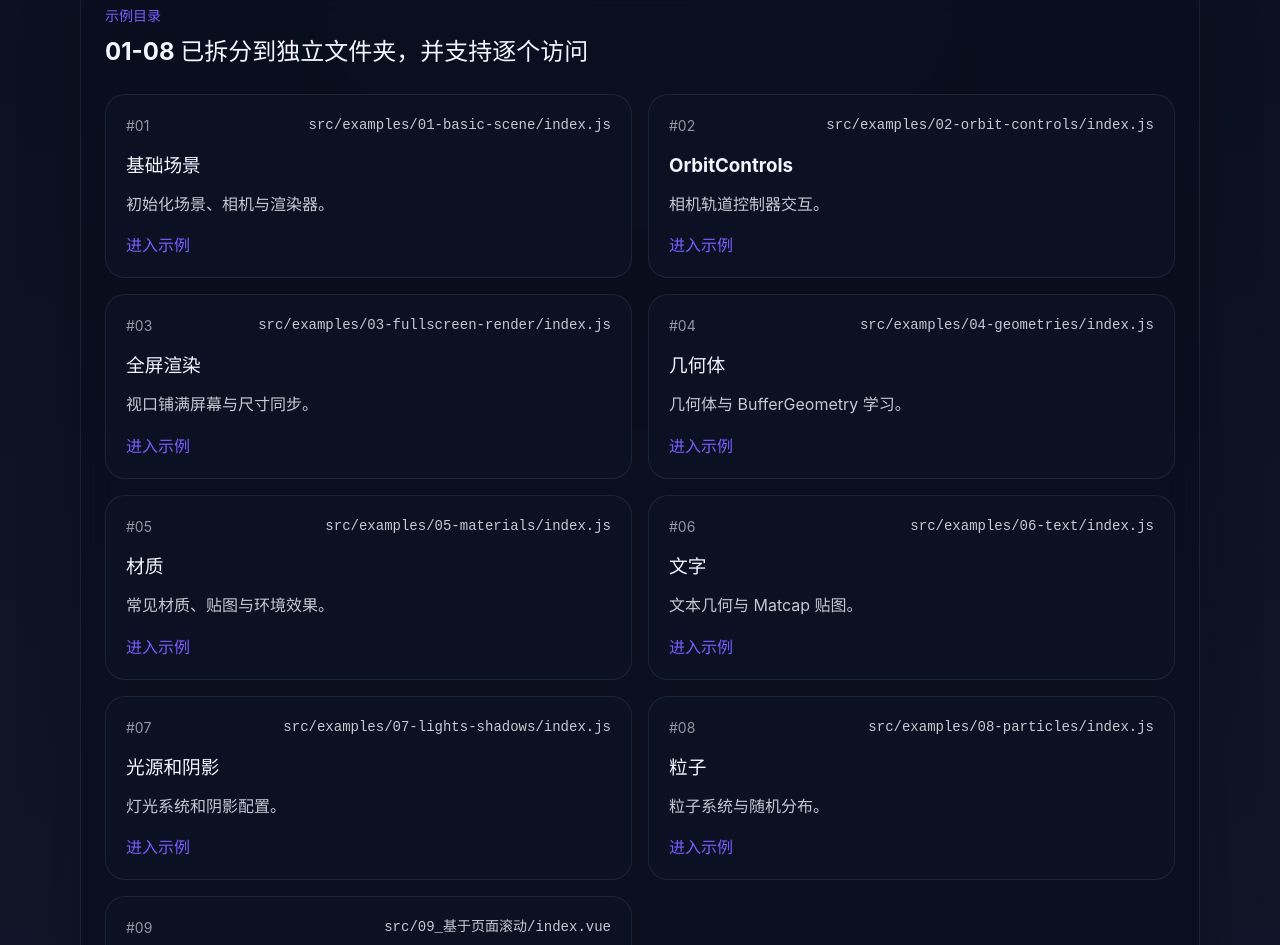
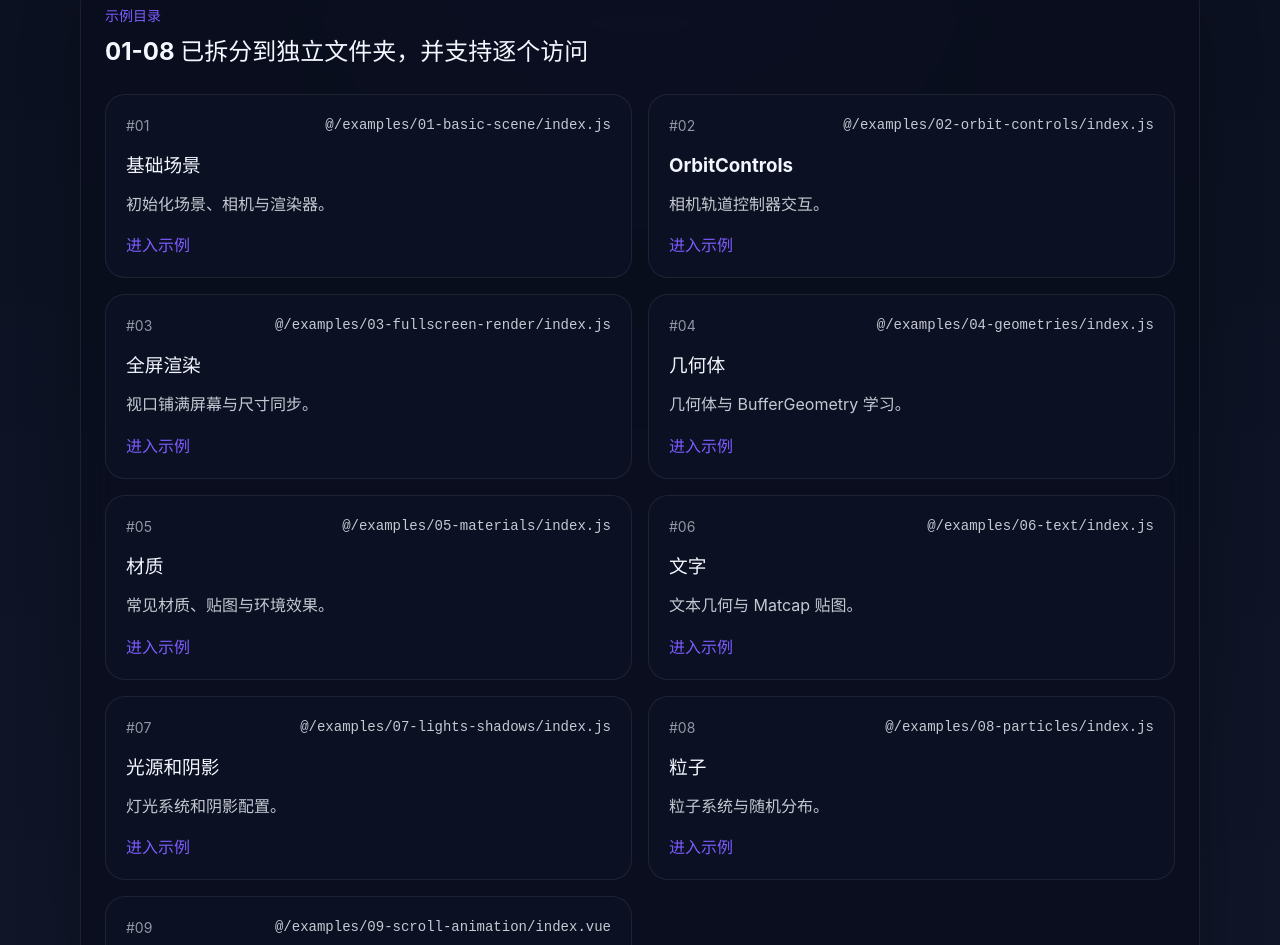
Before and after one commit to ChinaTiger9527/three-examples, a Vue app: page /examples in a window 1280 px wide. Shown: the part 167-1112 px from the top of the page. Built offline with nearby package versions, Linux system fonts and the light colour scheme.

Commit message:
页面结构调整

```diff
--- a/src/09_基于页面滚动/index.vue
+++ /dev/null
@@ -1,108 +0,0 @@
-<template>
-  <section class="scroll-lab">
-    <header class="scroll-lab__header">
-      <p class="scroll-lab__eyebrow">Scroll Lab</p>
-      <h2>为滚动叙事实验准备的 Vue 页面骨架</h2>
-      <p>
-        这里先用 Vue 单文件组件承载滚动分屏结构。后续把 Three.js 场景、GSAP
-        动画和滚动联动逻辑逐块迁入时，可以直接在这个页面里组织生命周期和状态。
-      </p>
-    </header>
-
-    <div class="scroll-lab__sections">
-      <article
-        v-for="section in sections"
-        :key="section.title"
-        class="story-card"
-      >
-        <span>{{ section.step }}</span>
-        <h3>{{ section.title }}</h3>
-        <p>{{ section.description }}</p>
-      </article>
-    </div>
-  </section>
-</template>
-
-<script setup>
-const sections = [
-  {
-    step: '01',
-    title: '建立滚动章节',
-    description: '将内容拆分为多个叙事区块，后续每个区块都可以对应一段镜头或一组材质变化。',
-  },
-  {
-    step: '02',
-    title: '绑定动画节奏',
-    description: '使用 GSAP 或原生滚动观察逻辑，将滚动进度映射到场景参数、相机位置和 UI 状态。',
-  },
-  {
-    step: '03',
-    title: '接入 Three.js 画布',
-    description: '把 canvas 容器挂到组件内部，而不是直接写进 HTML，避免入口和全局 DOM 紧耦合。',
-  },
-];
-</script>
-
-<style scoped lang="scss">
-@use '@/styles/variables' as *;
-@use '@/styles/mixins' as *;
-
-.scroll-lab {
-  display: grid;
-  gap: 1.5rem;
-}
-
-.scroll-lab__header {
-  @include panel;
-}
-
-.scroll-lab__eyebrow {
-  margin: 0 0 0.5rem;
-  color: $brand;
-  font-weight: 600;
-  letter-spacing: 0.08em;
-  text-transform: uppercase;
-}
-
-.scroll-lab__header h2 {
-  margin: 0 0 1rem;
-}
-
-.scroll-lab__header p {
-  margin: 0;
-  color: $text-secondary;
-  line-height: 1.7;
-}
-
-.scroll-lab__sections {
-  display: grid;
-  grid-template-columns: repeat(3, minmax(0, 1fr));
-  gap: 1rem;
-}
-
-.story-card {
-  @include card;
-}
-
-.story-card span {
-  color: $brand;
-  font-size: 0.875rem;
-  font-weight: 700;
-}
-
-.story-card h3 {
-  margin: 0.75rem 0;
-}
-
-.story-card p {
-  margin: 0;
-  color: $text-secondary;
-  line-height: 1.65;
-}
-
-@media (max-width: 900px) {
-  .scroll-lab__sections {
-    grid-template-columns: 1fr;
-  }
-}
-</style>
--- a/src/App.vue
+++ b/src/App.vue
@@ -36,7 +36,6 @@ const appStore = useAppStore();
 const navItems = [
   { label: '首页', to: '/' },
   { label: '示例目录', to: '/examples' },
-  { label: '滚动实验页', to: '/scroll-lab' },
 ];
 </script>
 
--- a/src/data/examples.js
+++ b/src/data/examples.js
@@ -3,7 +3,7 @@ export const examples = [
     id: '01',
     slug: 'basic-scene',
     name: '基础场景',
-    file: 'src/examples/01-basic-scene/index.js',
+    file: '@/examples/01-basic-scene/index.js',
     note: '初始化场景、相机与渲染器。',
     to: '/examples/basic-scene',
   },
@@ -11,7 +11,7 @@ export const examples = [
     id: '02',
     slug: 'orbit-controls',
     name: 'OrbitControls',
-    file: 'src/examples/02-orbit-controls/index.js',
+    file: '@/examples/02-orbit-controls/index.js',
     note: '相机轨道控制器交互。',
     to: '/examples/orbit-controls',
   },
@@ -19,7 +19,7 @@ export const examples = [
     id: '03',
     slug: 'fullscreen-render',
     name: '全屏渲染',
-    file: 'src/examples/03-fullscreen-render/index.js',
+    file: '@/examples/03-fullscreen-render/index.js',
     note: '视口铺满屏幕与尺寸同步。',
     to: '/examples/fullscreen-render',
   },
@@ -27,7 +27,7 @@ export const examples = [
     id: '04',
     slug: 'geometries',
     name: '几何体',
-    file: 'src/examples/04-geometries/index.js',
+    file: '@/examples/04-geometries/index.js',
     note: '几何体与 BufferGeometry 学习。',
     to: '/examples/geometries',
   },
@@ -35,7 +35,7 @@ export const examples = [
     id: '05',
     slug: 'materials',
     name: '材质',
-    file: 'src/examples/05-materials/index.js',
+    file: '@/examples/05-materials/index.js',
     note: '常见材质、贴图与环境效果。',
     to: '/examples/materials',
   },
@@ -43,7 +43,7 @@ export const examples = [
     id: '06',
     slug: 'text',
     name: '文字',
-    file: 'src/examples/06-text/index.js',
+    file: '@/examples/06-text/index.js',
     note: '文本几何与 Matcap 贴图。',
     to: '/examples/text',
   },
@@ -51,7 +51,7 @@ export const examples = [
     id: '07',
     slug: 'lights-shadows',
     name: '光源和阴影',
-    file: 'src/examples/07-lights-shadows/index.js',
+    file: '@/examples/07-lights-shadows/index.js',
     note: '灯光系统和阴影配置。',
     to: '/examples/lights-shadows',
   },
@@ -59,15 +59,15 @@ export const examples = [
     id: '08',
     slug: 'particles',
     name: '粒子',
-    file: 'src/examples/08-particles/index.js',
+    file: '@/examples/08-particles/index.js',
     note: '粒子系统与随机分布。',
     to: '/examples/particles',
   },
   {
     id: '09',
     slug: 'scroll-lab',
-    name: '基于页面滚动',
-    file: 'src/09_基于页面滚动/index.vue',
+    name: '基于页面滚动的动画',
+    file: '@/examples/09-scroll-animation/index.vue',
     note: '滚动驱动的页面叙事实验。',
     to: '/scroll-lab',
   },
--- /dev/null
+++ b/src/examples/09-scroll-animation/index.vue
@@ -0,0 +1,69 @@
+<template>
+  <div>示例9</div>
+</template>
+
+<script setup></script>
+
+<style scoped lang="scss">
+@use "@/styles/variables" as *;
+@use "@/styles/mixins" as *;
+
+.scroll-lab {
+  display: grid;
+  gap: 1.5rem;
+}
+
+.scroll-lab__header {
+  @include panel;
+}
+
+.scroll-lab__eyebrow {
+  margin: 0 0 0.5rem;
+  color: $brand;
+  font-weight: 600;
+  letter-spacing: 0.08em;
+  text-transform: uppercase;
+}
+
+.scroll-lab__header h2 {
+  margin: 0 0 1rem;
+}
+
+.scroll-lab__header p {
+  margin: 0;
+  color: $text-secondary;
+  line-height: 1.7;
+}
+
+.scroll-lab__sections {
+  display: grid;
+  grid-template-columns: repeat(3, minmax(0, 1fr));
+  gap: 1rem;
+}
+
+.story-card {
+  @include card;
+}
+
+.story-card span {
+  color: $brand;
+  font-size: 0.875rem;
+  font-weight: 700;
+}
+
+.story-card h3 {
+  margin: 0.75rem 0;
+}
+
+.story-card p {
+  margin: 0;
+  color: $text-secondary;
+  line-height: 1.65;
+}
+
+@media (max-width: 900px) {
+  .scroll-lab__sections {
+    grid-template-columns: 1fr;
+  }
+}
+</style>
--- a/src/router/index.js
+++ b/src/router/index.js
@@ -2,7 +2,7 @@ import { createRouter, createWebHistory } from 'vue-router';
 import HomeView from '@/views/HomeView.vue';
 import ExamplesView from '@/views/ExamplesView.vue';
 import ExampleRunnerView from '@/views/ExampleRunnerView.vue';
-import ScrollLabView from '@/09_基于页面滚动/index.vue';
+import ScrollLabView from '@/examples/09-scroll-animation/index.vue';
 
 const routes = [
   {
--- a/src/views/ExampleRunnerView.vue
+++ b/src/views/ExampleRunnerView.vue
@@ -60,22 +60,24 @@
 </template>
 
 <script setup>
-import { computed, nextTick, onBeforeUnmount, ref, watch } from 'vue';
-import { useRoute, RouterLink } from 'vue-router';
-import { exampleLoaders, getExampleBySlug } from '@/data/examples';
+import { computed, nextTick, onBeforeUnmount, ref, watch } from "vue";
+import { useRoute, RouterLink } from "vue-router";
+import { exampleLoaders, getExampleBySlug } from "@/data/examples";
 
 const route = useRoute();
 const canvasRef = ref(null);
 const stageRef = ref(null);
 const loading = ref(false);
-const error = ref('');
+const error = ref("");
 
-const example = computed(() => getExampleBySlug(String(route.params.slug ?? '')));
+const example = computed(() =>
+  getExampleBySlug(String(route.params.slug ?? "")),
+);
 
 let cleanup = null;
 
 function resetCurrentExample() {
-  if (typeof cleanup === 'function') {
+  if (typeof cleanup === "function") {
     cleanup();
     cleanup = null;
   }
@@ -83,7 +85,7 @@ function resetCurrentExample() {
 
 async function loadExample(slug) {
   resetCurrentExample();
-  error.value = '';
+  error.value = "";
 
   if (!slug || !exampleLoaders[slug]) {
     return;
@@ -96,8 +98,8 @@ async function loadExample(slug) {
     const module = await exampleLoaders[slug]();
     const mountExample = module.default ?? module.mountExample;
 
-    if (typeof mountExample !== 'function') {
-      throw new Error('示例入口缺失，无法加载。');
+    if (typeof mountExample !== "function") {
+      throw new Error("示例入口缺失，无法加载。");
     }
 
     cleanup = mountExample({
@@ -106,7 +108,7 @@ async function loadExample(slug) {
     });
   } catch (loadError) {
     error.value =
-      loadError instanceof Error ? loadError.message : '示例加载失败。';
+      loadError instanceof Error ? loadError.message : "示例加载失败。";
   } finally {
     loading.value = false;
   }
@@ -115,7 +117,7 @@ async function loadExample(slug) {
 watch(
   () => route.params.slug,
   (slug) => {
-    loadExample(String(slug ?? ''));
+    loadExample(String(slug ?? ""));
   },
   { immediate: true },
 );
@@ -126,8 +128,8 @@ onBeforeUnmount(() => {
 </script>
 
 <style scoped lang="scss">
-@use '@/styles/variables' as *;
-@use '@/styles/mixins' as *;
+@use "@/styles/variables" as *;
+@use "@/styles/mixins" as *;
 
 .runner {
   display: grid;
@@ -229,3 +231,14 @@ onBeforeUnmount(() => {
   }
 }
 </style>
+<style lang="scss">
+div:has(.runner__canvas){
+  position: relative;
+}
+canvas + .lil-gui.lil-root {
+  position: absolute;
+  top: 0;
+  right: 0;
+  z-index: 10000;
+}
+</style>
```
Also changed, not shown: src/static/image/外景ID_278530138.jpg (deleted), src/styles/gui-lil.scss (added).
